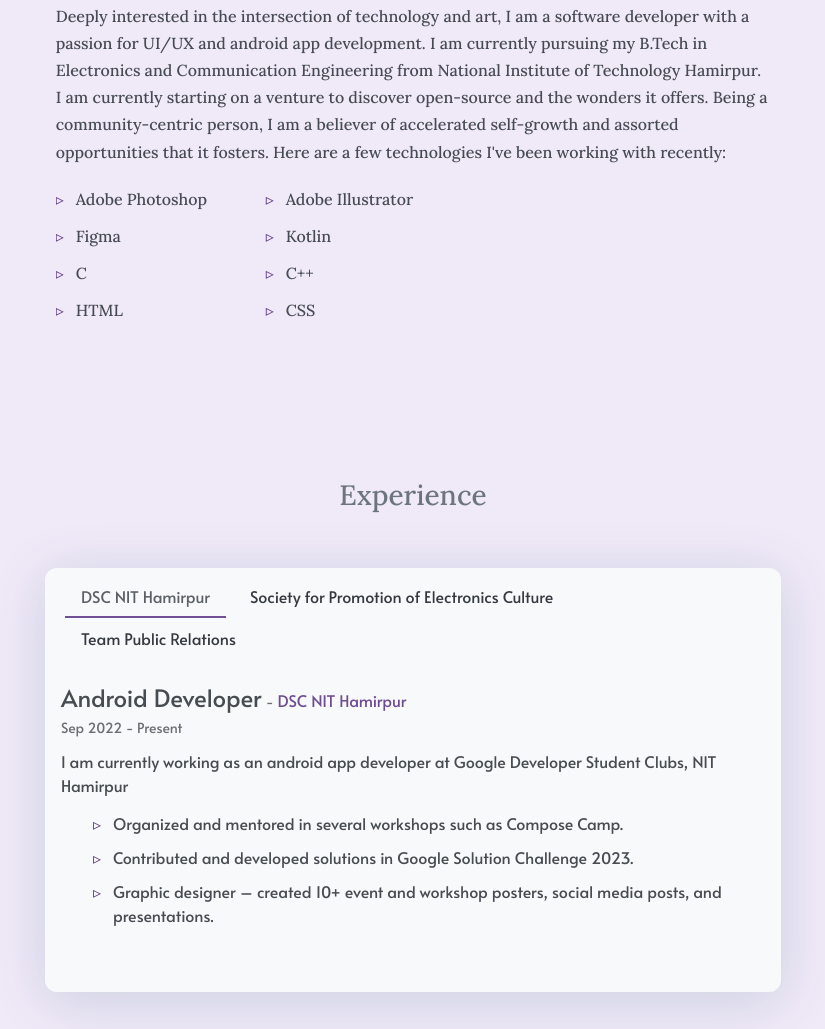
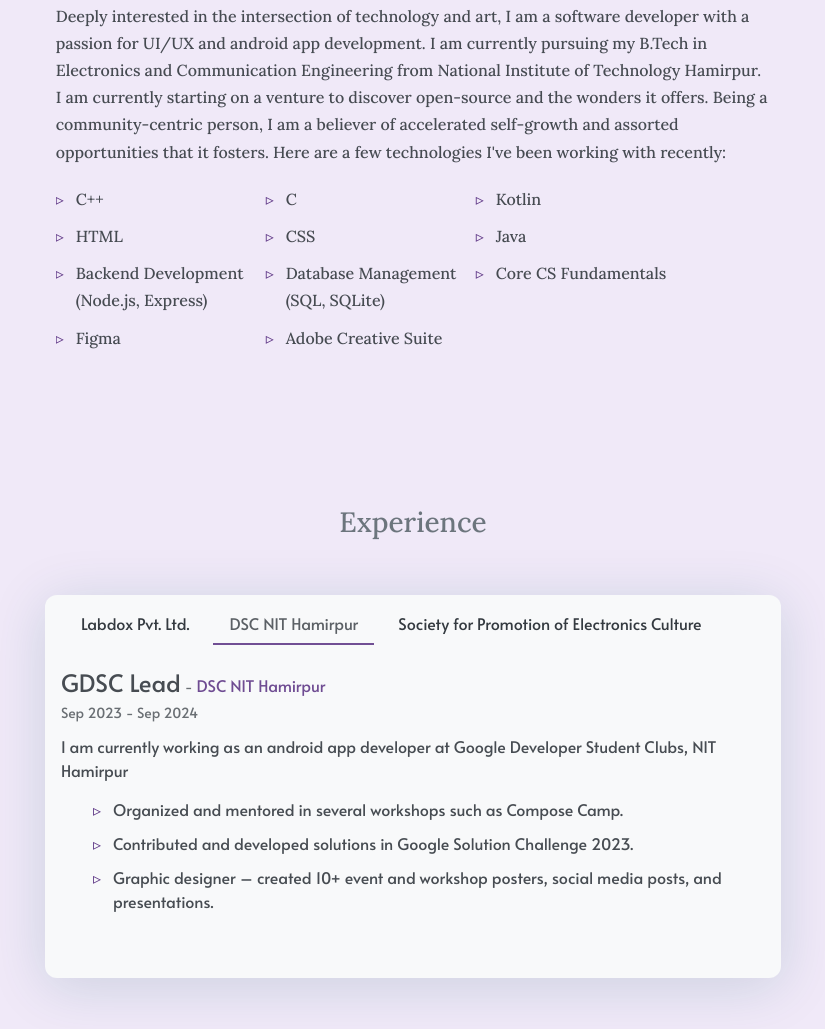
Before and after one commit to ShresthaJaiswal/ShresthaJaiswal.github.io, a plain HTML site: page index.html in a window 1280 px wide. Shown: the part 967-1996 px from the top of the page, without its empty margins (227-1052 px from the left). Drawn offline with Linux system fonts and the light colour scheme.

Commit message:
Changes made in HTML and CSS for Navigation tab

```diff
--- a/css/index.css
+++ b/css/index.css
@@ -214,7 +214,7 @@ header .navbar.animate {
 
 #about ul {
     display: grid;
-    grid-template-columns: repeat(2, minmax(140px, 200px));
+    grid-template-columns: repeat(3, minmax(140px, 200px));
     gap: 0px 10px;
     padding: 0px;
     margin: 20px 0px 0px;
--- a/index.html
+++ b/index.html
@@ -576,21 +576,27 @@ Being a community-centric person, I am a believer of accelerated self-growth and
                 Here are a few technologies I&#39;ve been working with recently:
                 <ul>
 
-                    <li>Adobe Photoshop</li>
-
-                    <li>Adobe Illustrator</li>
-
-                    <li>Figma</li>
-
-                    <li>Kotlin</li>
+                    <li>C++</li>
 
                     <li>C</li>
 
-                    <li>C++</li>
+                    <li>Kotlin</li>
 
                     <li>HTML</li>
 
                     <li>CSS</li>
+
+                    <li>Java</li>
+
+                    <li>Backend Development (Node.js, Express)</li>
+
+                    <li>Database Management (SQL, SQLite)</li>
+
+                    <li>Core CS Fundamentals</li>
+
+                    <li>Figma</li>
+
+                    <li>Adobe Creative Suite</li>
 
                 </ul>
 
@@ -606,6 +612,20 @@ Being a community-centric person, I am a believer of accelerated self-growth and
             <div class="col-sm-12 col-md-8 col-lg-8 py-5">
                 <div class="experience-container px-3 pt-2">
                     <ul class="nav nav-pills mb-3 bg-transparent primary-font" id="pills-tab" role="tablist">
+
+                        <li class="nav-item px-1 bg-transparent" role="presentation">
+                            <div
+                                class="nav-link bg-transparent"
+                                aria-selected="true"
+                                role="tab"
+                                data-bs-toggle="pill"
+                                id='Team-Public-Relations-May-2024---Aug-2024-tab'
+                                data-bs-target='#pills-Team-Public-Relations-May-2024---Aug-2024'
+                                aria-controls='Team-Public-Relations-May-2024---Aug-2024'
+                            >
+                                Labdox Pvt. Ltd.
+                            </div>
+                        </li>
 
 
                         <li class="nav-item px-1 bg-transparent" role="presentation">
@@ -639,24 +659,36 @@ Being a community-centric person, I am a believer of accelerated self-growth and
                         </li>
 
 
+                    </ul>
+                    <div class="tab-content pb-5 pt-2 bg-transparent primary-font" id="pills-tabContent">
 
-                        <li class="nav-item px-1 bg-transparent" role="presentation">
-                            <div
-                                class="nav-link bg-transparent"
-                                aria-selected="true"
-                                role="tab"
-                                data-bs-toggle="pill"
-                                id='Team-Public-Relations-Jan-2022---Sep-2022-tab'
-                                data-bs-target='#pills-Team-Public-Relations-Jan-2022---Sep-2022'
-                                aria-controls='Team-Public-Relations-Jan-2022---Sep-2022'
-                            >
-                                Team Public Relations
-                            </div>
-                        </li>
+                        <div
+                            class="tab-pane fade bg-transparent"
+                            role="tabpanel"
+                            id='pills-Team-Public-Relations-May-2024---Aug-2024'
+                            aria-labelledby='pills-Team-Public-Relations-Jan-2022---Sep-2022-tab'
+                        >
+                            <div>
+                                <span class="h4">Design Intern</span>
+                                <small>-</small>
+                                <a href="https://example.com" target="_blank">Labdox Private Limited</a>
+
+                                <div class="pb-1">
+                                    <small>May 2024 - Aug 2024</small>
+
+                                </div>
 
 
-                    </ul>
-                    <div class="tab-content pb-5 pt-2 bg-transparent primary-font" id="pills-tabContent">
+                            </div>
+
+                            <div class="pt-2">
+                                <ul>
+<li>Conceptualized, illustrated, and executed graphic content for socials; increased engagement by 15%.</li>
+<li>Created brochures to boost the marketing and networking of the company.</li>
+</ul>
+
+                            </div>
+                        </div>
 
 
                         <div
@@ -666,11 +698,11 @@ Being a community-centric person, I am a believer of accelerated self-growth and
                             aria-labelledby='pills-DSC-NIT-Hamirpur-Sep-2022---Present-tab'
                         >
                             <div>
-                                <span class="h4">Android Developer</span>
+                                <span class="h4">GDSC Lead</span>
                                 <small>-</small>
                                 <a href="https://gdsc.community.dev/national-institute-of-technology-nit-hamirpur/" target="_blank">DSC NIT Hamirpur</a>
                                 <div class="pb-1">
-                                    <small>Sep 2022 - Present</small>
+                                    <small>Sep 2023 - Sep 2024</small>
 
                                 </div>
 
@@ -700,7 +732,7 @@ Being a community-centric person, I am a believer of accelerated self-growth and
                                 <a href="https://spec.nith.ac.in/#0" target="_blank">Society for Promotion of Electronics Culture</a>
 
                                 <div class="pb-1">
-                                    <small>Dec 2021 - Present</small>
+                                    <small>Dec 2021 - Sep 2023</small>
 
                                 </div>
 
@@ -719,35 +751,6 @@ Being a community-centric person, I am a believer of accelerated self-growth and
                             </div>
                         </div>
 
-
-
-                        <div
-                            class="tab-pane fade bg-transparent"
-                            role="tabpanel"
-                            id='pills-Team-Public-Relations-Jan-2022---Sep-2022'
-                            aria-labelledby='pills-Team-Public-Relations-Jan-2022---Sep-2022-tab'
-                        >
-                            <div>
-                                <span class="h4">Volunteer</span>
-                                <small>-</small>
-                                <a href="https://example.com" target="_blank">Team Public Relations</a>
-
-                                <div class="pb-1">
-                                    <small>Jan 2022 - Sep 2022</small>
-
-                                </div>
-
-
-                            </div>
-
-                            <div class="pt-2">
-                                <ul>
-<li>Organizer and anchor of  5+ events.</li>
-<li>Designed graphics, created artistic content and performed public relations.</li>
-</ul>
-
-                            </div>
-                        </div>
 
 
                     </div>
```
